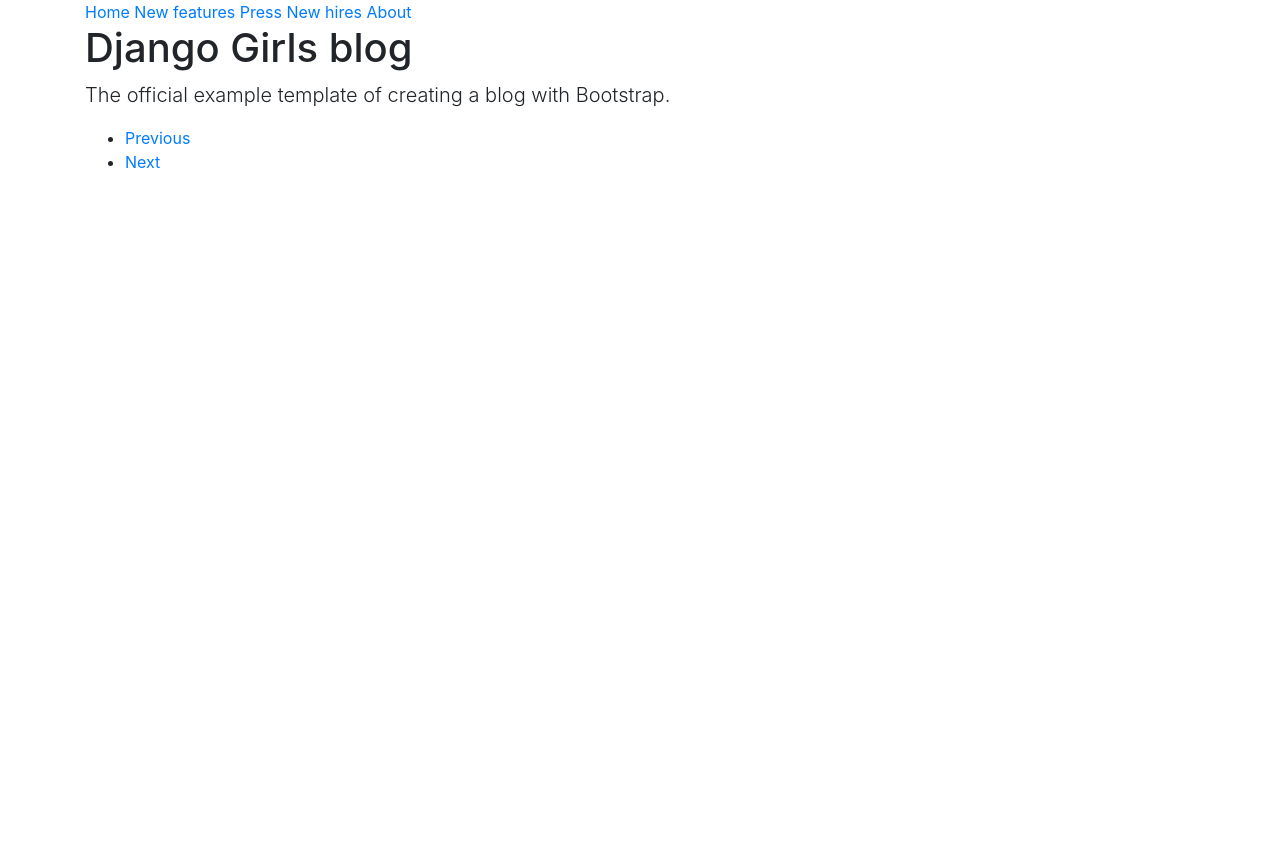
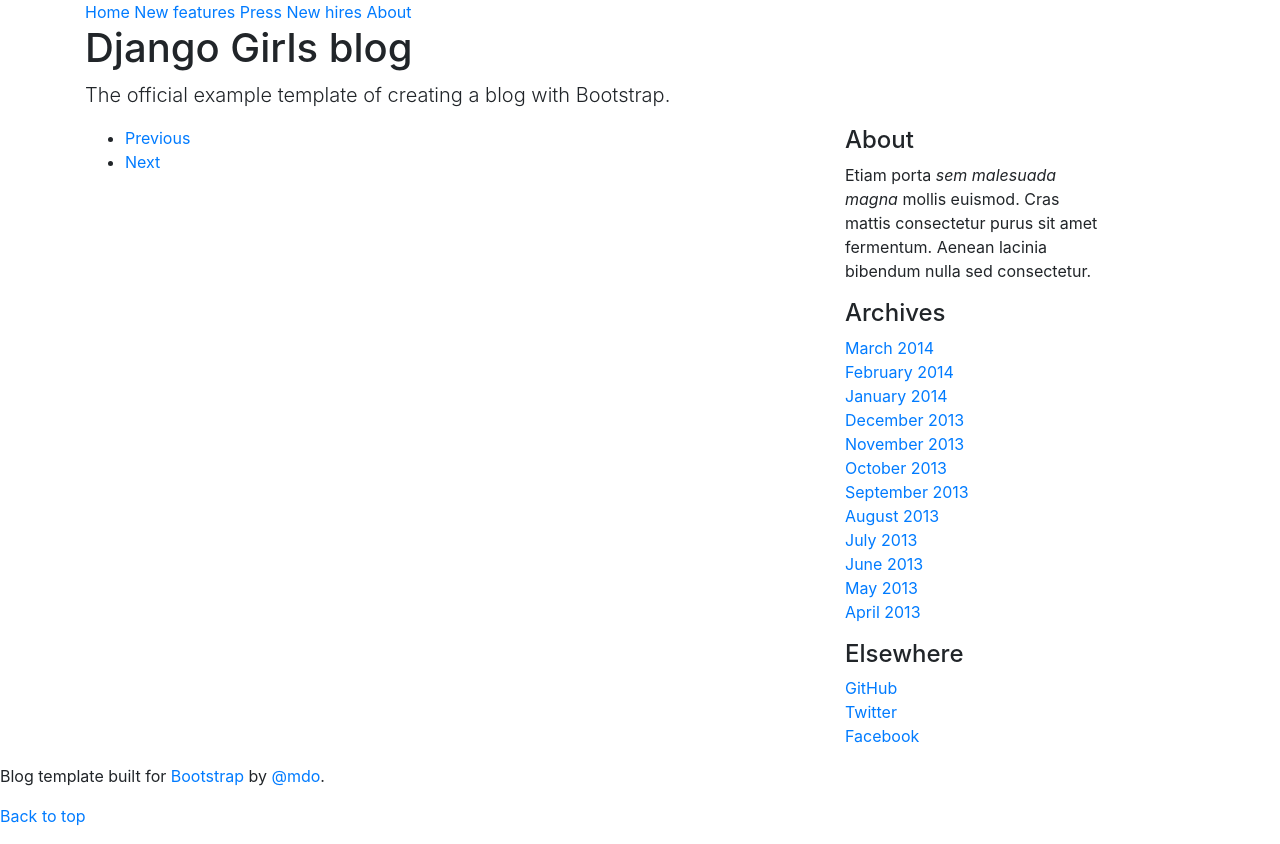
Before and after one commit to jordyalcides/my-first-blog, a Django app: page / in a window 1280 px wide. Before the commit the page ends 168 px from the top, so only its background shows below. Run offline with Django 3.2, Linux system fonts and the light colour scheme; data that the repository does not hold is empty; some libraries are stand-ins or nearby versions.

Commit message:
View modified

```diff
--- a/blog/templates/blog/post_list.html
+++ b/blog/templates/blog/post_list.html
@@ -69,12 +69,91 @@
           </ul>
         </nav>
       </div>
-
+      <!-- /.blog-main -->
+      <div class="col-sm-3 col-sm-offset-1 blog-sidebar">
+        <div class="sidebar-module sidebar-module-inset">
+          <h4>About</h4>
+          <p>Etiam porta <em>sem malesuada magna</em> mollis euismod. Cras mattis consectetur purus sit amet fermentum. Aenean lacinia bibendum nulla sed consectetur.</p>
+        </div>
+        <div class="sidebar-module">
+          <h4>Archives</h4>
+          <ol class="list-unstyled">
+            <li>
+              <a href="#">March 2014</a>
+            </li>
+            <li>
+              <a href="#">February 2014</a>
+            </li>
+            <li>
+              <a href="#">January 2014</a>
+            </li>
+            <li>
+              <a href="#">December 2013</a>
+            </li>
+            <li>
+              <a href="#">November 2013</a>
+            </li>
+            <li>
+              <a href="#">October 2013</a>
+            </li>
+            <li>
+              <a href="#">September 2013</a>
+            </li>
+            <li>
+              <a href="#">August 2013</a>
+            </li>
+            <li>
+              <a href="#">July 2013</a>
+            </li>
+            <li>
+              <a href="#">June 2013</a>
+            </li>
+            <li>
+              <a href="#">May 2013</a>
+            </li>
+            <li>
+              <a href="#">April 2013</a>
+            </li>
+          </ol>
+        </div>
+        <div class="sidebar-module">
+          <h4>Elsewhere</h4>
+          <ol class="list-unstyled">
+            <li>
+              <a href="#">GitHub</a>
+            </li>
+            <li>
+              <a href="#">Twitter</a>
+            </li>
+            <li>
+              <a href="#">Facebook</a>
+            </li>
+          </ol>
+        </div>
+      </div>
+      <!-- /.blog-sidebar -->
     </div>
     <!-- /.row -->
   </div>
   <!-- /.container -->
-
+  <footer class="blog-footer">
+    <p>Blog template built for
+      <a href="http://getbootstrap.com">Bootstrap</a> by
+      <a href="https://twitter.com/mdo">@mdo</a>.</p>
+    <p>
+      <a href="#">Back to top</a>
+    </p>
+  </footer>
+  <!-- Bootstrap core JavaScript
+    ================================================== -->
+  <!-- Placed at the end of the document so the pages load faster -->
+  <script src="https://ajax.googleapis.com/ajax/libs/jquery/1.12.4/jquery.min.js"></script>
+  <script>
+    window.jQuery || document.write('<script src="../../assets/js/vendor/jquery.min.js"><\/script>')
+  </script>
+  <script src="../../dist/js/bootstrap.min.js"></script>
+  <!-- IE10 viewport hack for Surface/desktop Windows 8 bug -->
+  <script src="../../assets/js/ie10-viewport-bug-workaround.js"></script>
 </body>
 
 </html>
```
